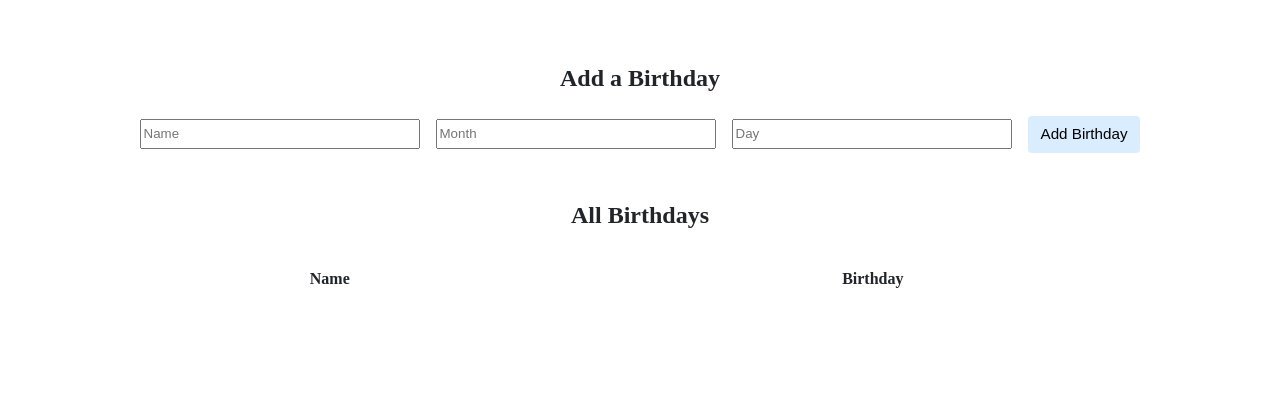
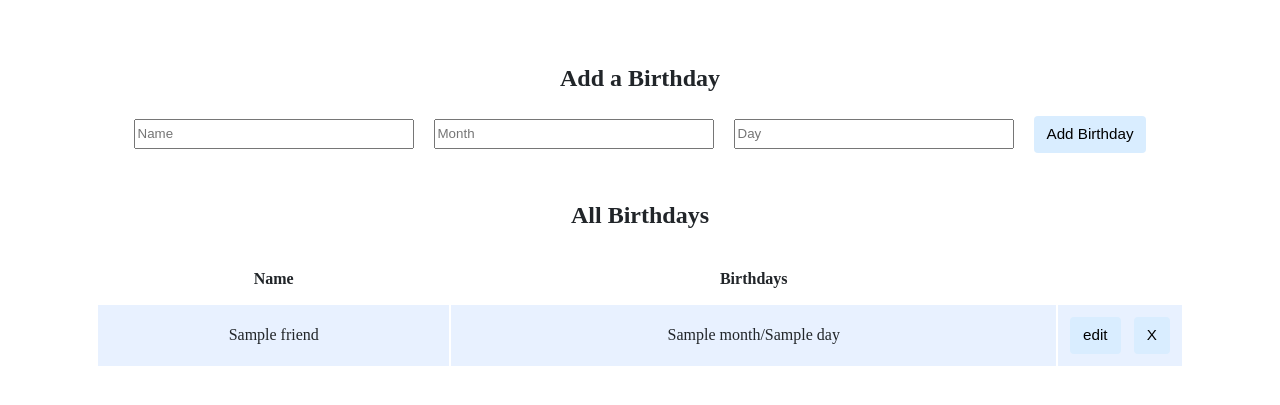
Before and after one commit to leonelamatos/cs50, a Flask app: template Labs/09/birthdays/templates/index.html in a window 1280 px wide. Shown: the part 200-605 px from the top of the page. Run offline with Flask 2, Linux system fonts and the light colour scheme; the template is opened without the code that fills it: most values are stand-ins (such as "Sample title", 1, 10 or a date in 2020); lists and menus that the app fills with data are empty; some libraries are stand-ins or nearby versions.

Commit message:
final working application

```diff
--- a/Labs/09/birthdays/app.py
+++ b/Labs/09/birthdays/app.py
@@ -28,14 +28,44 @@ def index():
     if request.method == "POST":
 
         # TODO: Add the user's entry into the database
+        name = request.form.get("name")
+        month = request.form.get("month")
+        day = request.form.get("day")
+        db.execute(
+            "INSERT INTO birthdays(name, month, day) VALUES(?,?,?)", name, month, day)
 
         return redirect("/")
 
     else:
 
         # TODO: Display the entries in the database on index.html
+        friends = db.execute("SELECT * FROM birthdays;")
 
-        return render_template("index.html")
+        return render_template("index.html", friends=friends)
 
-if __name__ == "__main__":
-    app.run(host='0.0.0.0', port=5000)
+
+@app.route('/delete', methods=["POST"])
+def delete_friend():
+    friend_id = request.form.get('id')
+    if friend_id:
+        db.execute('DELETE FROM birthdays WHERE id=?', friend_id)
+    return redirect('/')
+
+
+@app.route('/edit', methods=["GET", "POST"])
+def edit_friend_birthday():
+    id = request.args.get('id')
+    if request.method == 'GET':
+        edit_field = db.execute('SELECT * FROM birthdays WHERE id=?', id)
+
+        print(edit_field)
+        return render_template('edit.html', edit=edit_field)
+    else:
+        name = request.form.get('name')
+        month = request.form.get('month')
+        day = request.form.get('day')
+
+        db.execute(
+            "UPDATE birthdays SET name=?, month=?, day=? WHERE id=?", name, month, day, id)
+
+        return redirect('/')
--- a/Labs/09/birthdays/static/styles.css
+++ b/Labs/09/birthdays/static/styles.css
@@ -81,3 +81,8 @@ table td {
 tbody tr:nth-of-type(odd) {
     background-color: rgb(179, 208, 255, 0.3)
 }
+
+.actions {
+    display: flex;
+    justify-content: space-between;
+}
--- a/Labs/09/birthdays/templates/index.html
+++ b/Labs/09/birthdays/templates/index.html
@@ -1,11 +1,9 @@
 <!DOCTYPE html>
 
 <html lang="en">
+
 <head>
-    <link
-      href="https://fonts.googleapis.com/css2?family=Montserrat:wght@500&display=swap"
-      rel="stylesheet"
-    />
+  <link href="https://fonts.googleapis.com/css2?family=Montserrat:wght@500&display=swap" rel="stylesheet" />
   <link href="/static/styles.css" rel="stylesheet" />
   <title>Birthdays</title>
 </head>
@@ -18,13 +16,11 @@
     <div class="section">
       <h2>Add a Birthday</h2>
       <!-- TODO: Create a form for users to submit a name, a month, and a day -->
-        <form>
-          <input type="text" placeholder="Name" /><input
-            type="number"
-            placeholder="Month"
-          /><input type="text" placeholder="Day" /><button type="submit">
-            Add Birthday
-          </button>
+      <form method="post">
+        <input name="name" type="text" placeholder="Name" />
+        <input name="month" type="number" placeholder="Month" min="1" max="12" />
+        <input name="day" type="number" placeholder="Day" min="1" max="31" />
+        <button type="submit">Add Birthday</button>
       </form>
     </div>
 
@@ -34,14 +30,39 @@
         <thead>
           <tr>
             <th>Name</th>
-              <th>Birthday</th>
+            <th>Birthdays</th>
           </tr>
         </thead>
         <tbody>
           <!-- TODO: Loop through the database entries to display them in this table -->
+          {% for friend in friends %}
+          <tr>
+            <td>{{ friend.name }}</td>
+            <td>{{ friend.month }}/{{ friend.day }}</td>
+            {%- if not friend.name in ["Harry", "Ron", "Hermione"] %}
+
+            <td width="100px">
+              <div class="actions">
+                <form action="/edit">
+                  <input type="hidden" name="id" value="{{friend.id}}" />
+                  <input type="hidden" name="name" value="{{friend.name}}" />
+                  <input type="hidden" name="month" value="{{friend.month}}" />
+                  <input type="hidden" name="day" value="{{friend.day}}" />
+                  <button>edit</button>
+                </form>
+                <form action="/delete" method="post">
+                  <input type="hidden" name="id" value="{{friend.id}}" />
+                  <button>X</button>
+                </form>
+              </div>
+            </td>
+          </tr>
+
+          {% endif %} {% endfor %}
         </tbody>
       </table>
     </div>
   </div>
 </body>
+
 </html>
```
Also changed, not shown: Labs/09/birthdays/templates/edit.html (added, +30 -0 lines), Labs/09/birthdays/birthdays.db, 1 other file. Lines whose indentation alone changed are shown as unchanged.
